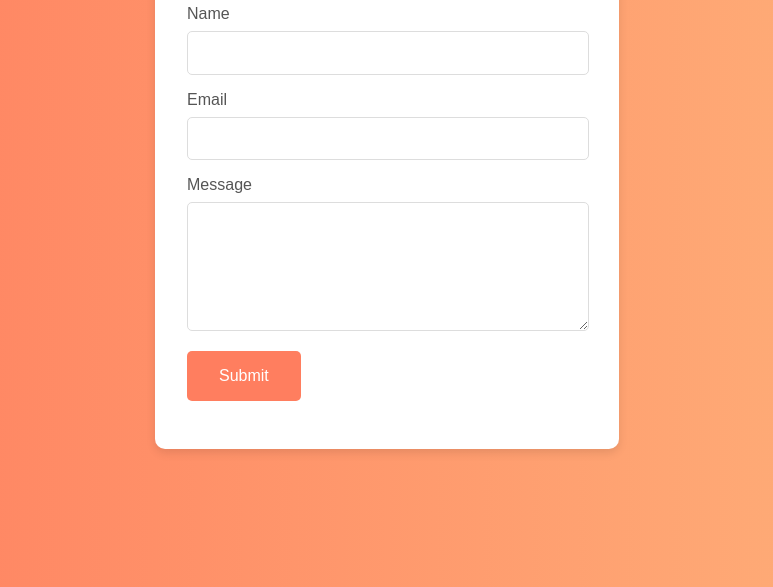
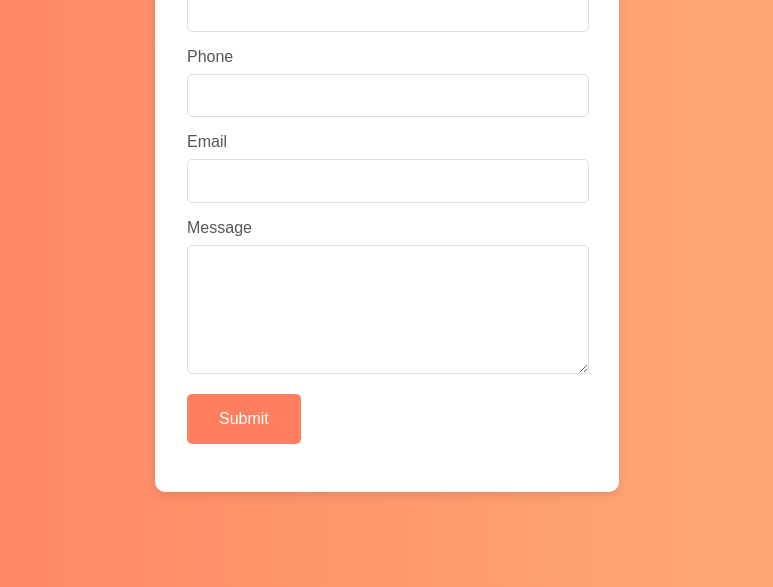
Before and after one commit to theranjitpandey/thisisranjitpandey, a website: page form.html in a window 1280 px wide. Shown: the part 213-800 px from the top of the page, without its empty margins (253-1026 px from the left). Drawn offline with Linux system fonts and the light colour scheme.

Commit message:
Update form.html

```diff
--- a/form.html
+++ b/form.html
@@ -72,6 +72,10 @@
         <input type="text" id="name" name="name" required>
       </div>
       <div class="form-group">
+        <label for="phone">Phone</label>
+        <input type="Phone" id="phone" name="phone" required>
+      </div>
+      <div class="form-group">
         <label for="email">Email</label>
         <input type="email" id="email" name="email" required>
       </div>
```
